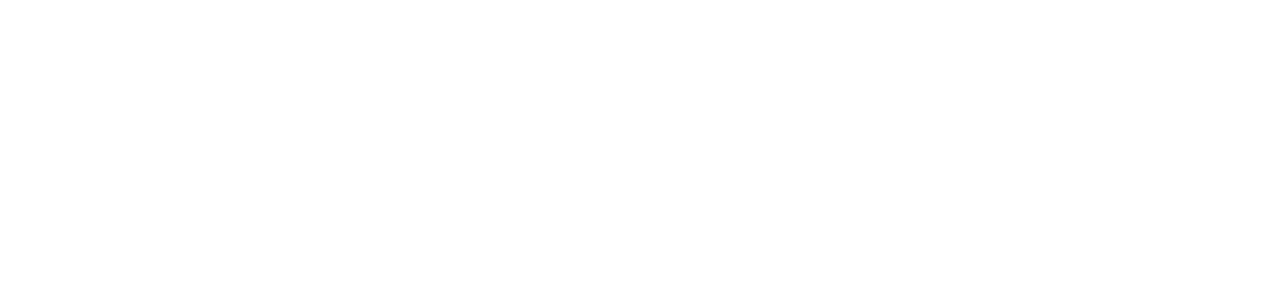
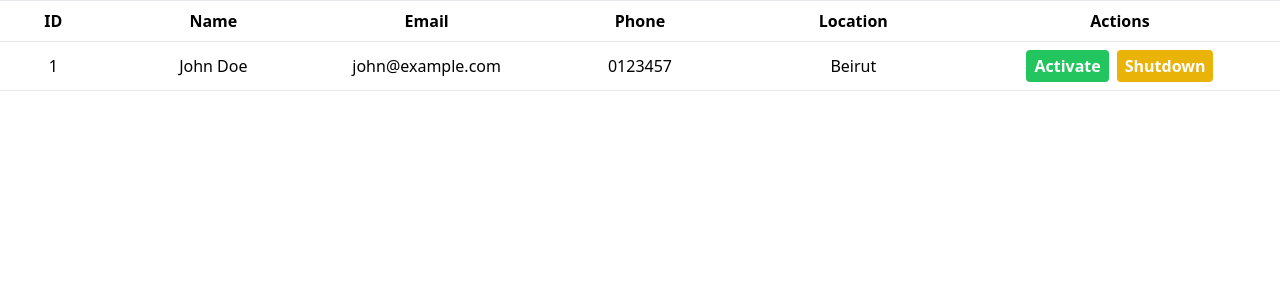
Before and after one commit to Huseinaz/Recyclify, a React (Create React App) app in the folder frontend/: page /userstable in a window 1280 px wide. Before the commit this address had no page. Shown: the top 300 px of the page. Built offline with nearby package versions, Linux system fonts and the light colour scheme; the HTML template or start-up script is replaced by a standard one.

Commit message:
Users Table

```diff
--- a/frontend/src/App.jsx
+++ b/frontend/src/App.jsx
@@ -3,6 +3,7 @@
 import LoginForm from './components/Authentication/LoginForm';
 import Sidebar from './components/Sidebar';
 import './style/colors.css'
+import UsersTable from './components/UsersTable';
 
 const App = () => {
   return (
@@ -11,6 +12,7 @@
         <Routes>
           <Route path="/" element={<LoginForm />} />
           <Route path="/sidebar" element={<Sidebar />} />
+          <Route path='/userstable' element={<UsersTable />} />
         </Routes>
       </BrowserRouter>
     </div>
--- /dev/null
+++ b/frontend/src/components/UsersTable/index.jsx
@@ -0,0 +1,39 @@
+import React from 'react';
+
+const UsersTable = () => {
+    return (
+        <div className="overflow-x-auto">
+            <table className="table-auto min-w-full border-collapse border-t border-b border-gray-200">
+                <thead>
+                    <tr>
+                        <th className="px-4 py-2 border-b border-gray-200 w-1/12">ID</th>
+                        <th className="px-4 py-2 border-b border-gray-200 w-2/12">Name</th>
+                        <th className="px-4 py-2 border-b border-gray-200 w-2/12">Email</th>
+                        <th className="px-4 py-2 border-b border-gray-200 w-2/12">Phone</th>
+                        <th className="px-4 py-2 border-b border-gray-200 w-2/12">Location</th>
+                        <th className="px-4 py-2 border-b border-gray-200 w-3/12">Actions</th>
+                    </tr>
+                </thead>
+                <tbody>
+                    <tr>
+                        <td className="px-4 py-2 border-b border-gray-200 text-center">1</td>
+                        <td className="px-4 py-2 border-b border-gray-200 text-center">John Doe</td>
+                        <td className="px-4 py-2 border-b border-gray-200 text-center">john@example.com</td>
+                        <td className="px-4 py-2 border-b border-gray-200 text-center">0123457</td>
+                        <td className="px-4 py-2 border-b border-gray-200 text-center">Beirut</td>
+                        <td className="px-4 py-2 border-b border-gray-200 text-center">
+                            <button className="bg-green-500 hover:bg-green-600 text-white font-bold py-1 px-2 rounded mr-2">
+                                Activate
+                            </button>
+                            <button className="bg-yellow-500 hover:bg-yellow-400 text-white font-bold py-1 px-2 rounded">
+                                Shutdown
+                            </button>
+                        </td>
+                    </tr>
+                </tbody>
+            </table>
+        </div>
+    );
+};
+
+export default UsersTable;
```
